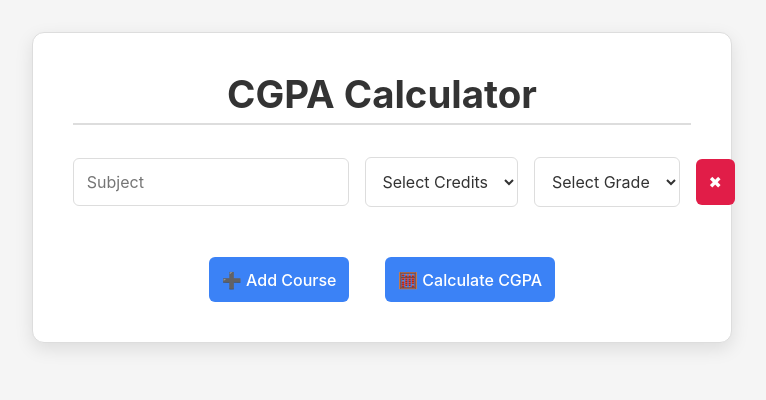
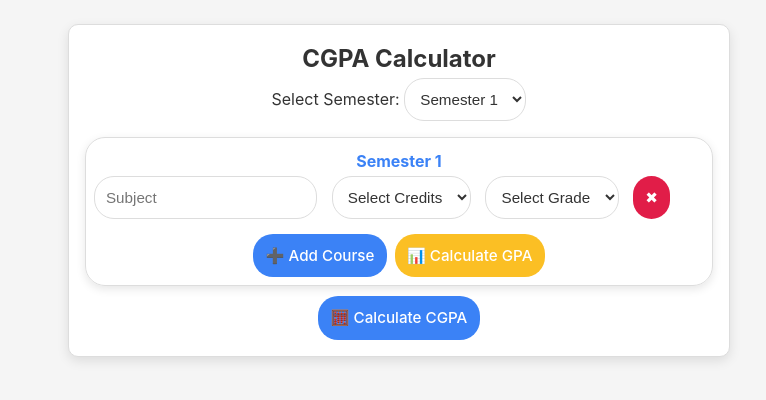
Before and after one commit to hanish007/CGPA-Calculator, a React (Vite) app: page / in a window 1280 px wide. Shown: the top 400 px of the page, without its empty margins (258-1024 px from the left). Built offline with nearby package versions, Linux system fonts and the light colour scheme.

Commit message:
major update

```diff
--- a/src/App.css
+++ b/src/App.css
@@ -8,15 +8,10 @@
   --button-hover-bg: #1e40af;
   --button-text-color: #fff;
   --error-color: #e11d48;
-  --input-padding: 0.8rem;
-  --border-radius: 6px;
-}
-
-* {
-  box-sizing: border-box;
-  margin: 0;
-  padding: 0;
-  font-family: 'Inter', sans-serif;
+  --input-padding: 0.7rem; /* Slightly smaller padding */
+  --border-radius: 20px;
+  --font-size: 0.95rem; /* Slightly smaller font size */
+  line-height: 0.2;
 }
 
 body {
@@ -26,92 +21,67 @@ body {
   justify-content: center;
   align-items: flex-start;
   min-height: 100vh;
-  padding: 2rem;
+  padding: 1.5rem; /* Reduced padding */
 }
 
 .App {
   background: var(--input-bg);
-  padding: 2.5rem;
-  border-radius: 12px;
-  box-shadow: 0 6px 18px rgba(0, 0, 0, 0.1);
-  max-width: 700px;
+  padding: 1rem; /* Reduced padding */
+  border-radius: 10px; /* Slightly smaller border radius */
+  box-shadow: 0 4px 12px rgba(0, 0, 0, 0.1);
+  max-width: 800px;
   width: 100%;
   text-align: center;
   border: 1px solid var(--input-border);
 }
 
-h1 {
-  font-size: 2.4rem;
-  color: var(--text-color);
-  margin-bottom: 2rem;
-  padding-bottom: 0.5rem;
-  border-bottom: 2px solid var(--input-border);
+.semester-selector {
+  margin-bottom: 1rem; /* Reduced bottom margin */
 }
 
-.course-list {
-  display: flex;
-  flex-direction: column;
-  gap: 1.5rem;
+.semester-selector select {
+  padding: var(--input-padding);
+  border: 1px solid var(--input-border);
+  border-radius: var(--border-radius);
+  background-color: var(--input-bg);
+  font-size: var(--font-size); /* Smaller font size */
+  color: var(--text-color);
+}
+
+.semester-section {
+  margin-top: 1rem;
+  padding: 0.5rem; /* Reduced padding */
+  border: 1px solid var(--input-border);
+  border-radius: var(--border-radius);
+  box-shadow: 0 3px 10px rgba(0, 0, 0, 0.1);
 }
 
 .course-input {
   display: flex;
-  gap: 1rem;
-  align-items: center;
+  gap: 0.9rem; /* Reduced gap between elements */
+  margin-bottom: 0.9rem; /* Reduced margin between rows */
 }
 
-.subject-input {
-  flex: 2;
+.subject-input,
+select {
   padding: var(--input-padding);
   border: 1px solid var(--input-border);
   border-radius: var(--border-radius);
   background-color: var(--input-bg);
-  font-size: 1rem;
-  color: var(--text-color);
-}
-
-select {
-  flex: 1;
-  padding: var(--input-padding);
-  border: 1px solid var(--input-border);
-  border-radius: var(--border-radius);
-  background-color: var(--input-bg);
-  font-size: 1rem;
+  font-size: var(--font-size); /* Smaller font size */
   color: var(--text-color);
 }
 
 button {
   padding: var(--input-padding);
-  font-size: 1rem;
-  border: none;
   border-radius: var(--border-radius);
+  font-size: var(--font-size); /* Smaller font size */
   cursor: pointer;
-  transition: background-color 0.3s ease, transform 0.2s ease;
-}
-
-.add-btn,
-.calculate-btn {
-  margin-top: 30px;
-  background-color: var(--button-bg);
-  color: var(--button-text-color);
 }
 
 .add-btn {
-  margin-right: 20px;
-}
-
-.add-btn:hover,
-.calculate-btn:hover {
-  background-color: var(--button-hover-bg);
-  transform: translateY(-2px);
-}
-
-.action-buttons {
-  display: flex;
-  justify-content: center;
-  gap: 1rem;
-  flex-wrap: wrap;
-  margin-top: 20px;
+  background-color: var(--button-bg);
+  color: var(--button-text-color);
 }
 
 .remove-btn {
@@ -119,12 +89,27 @@ button {
   color: var(--button-text-color);
 }
 
-.remove-btn:hover {
-  background-color: #be123c;
+.calculate-btn {
+  background-color: var(--button-bg);
+  color: var(--button-text-color);
+  margin-top: 10px;
+}
+
+.gpa-btn {
+  background-color: #fbbf24; /* New color for GPA button */
+  color: #fff;
+  margin-left: 0.5rem; /* Added small space between buttons */
 }
 
 h2 {
-  margin-top: 2rem;
-  font-size: 1.8rem;
   color: var(--accent-color);
+  font-size: 1rem; /* Reduced size of overall CGPA */
 }
+
+h3 {
+  font-size: 1rem; /* Adjusted GPA for semester size */
+}
+h1 {
+  font-size: 1.5em;
+  line-height: 0.2;
+}
--- a/src/App.jsx
+++ b/src/App.jsx
@@ -2,8 +2,20 @@ import React, { useState } from "react";
 import "./App.css";
 
 function App() {
-  const [courses, setCourses] = useState([{ subject: "", credits: "", grade: "" }]);
+  const [semesters, setSemesters] = useState({
+    1: [{ subject: "", credits: "", grade: "" }],
+    2: [{ subject: "", credits: "", grade: "" }],
+    3: [{ subject: "", credits: "", grade: "" }],
+    4: [{ subject: "", credits: "", grade: "" }],
+    5: [{ subject: "", credits: "", grade: "" }],
+    6: [{ subject: "", credits: "", grade: "" }],
+    7: [{ subject: "", credits: "", grade: "" }],
+    8: [{ subject: "", credits: "", grade: "" }],
+  });
+
+  const [selectedSemester, setSelectedSemester] = useState(1);
   const [cgpa, setCgpa] = useState(null);
+  const [semesterGPA, setSemesterGPA] = useState({});
 
   const gradeToPoints = {
     O: 10,
@@ -15,27 +27,36 @@ function App() {
   };
 
   const creditOptions = [1, 2, 3, 4, 5, 6];
+  const semesterOptions = [1, 2, 3, 4, 5, 6, 7, 8];
 
   const handleChange = (index, field, value) => {
-    const newCourses = [...courses];
-    newCourses[index][field] = value;
-    setCourses(newCourses);
+    const updatedSemesters = { ...semesters };
+    updatedSemesters[selectedSemester][index][field] = value;
+    setSemesters(updatedSemesters);
   };
 
   const addCourse = () => {
-    setCourses([...courses, { subject: "", credits: "", grade: "" }]);
+    const updatedSemesters = { ...semesters };
+    updatedSemesters[selectedSemester] = [
+      ...updatedSemesters[selectedSemester],
+      { subject: "", credits: "", grade: "" },
+    ];
+    setSemesters(updatedSemesters);
   };
 
   const removeCourse = (index) => {
-    const newCourses = courses.filter((_, i) => i !== index);
-    setCourses(newCourses);
+    const updatedSemesters = { ...semesters };
+    updatedSemesters[selectedSemester] = updatedSemesters[selectedSemester].filter(
+      (_, i) => i !== index
+    );
+    setSemesters(updatedSemesters);
   };
 
-  const calculateCGPA = () => {
+  const calculateGPA = () => {
     let totalGradePoints = 0;
     let totalCredits = 0;
 
-    courses.forEach((course) => {
+    semesters[selectedSemester]?.forEach((course) => {
       const gradePoints = gradeToPoints[course.grade];
       const credits = parseFloat(course.credits);
       if (gradePoints && credits) {
@@ -44,25 +65,64 @@ function App() {
       }
     });
 
-    setCgpa(totalCredits > 0 ? (totalGradePoints / totalCredits).toFixed(2) : 0);
+    const gpa = totalCredits > 0 ? (totalGradePoints / totalCredits).toFixed(2) : 0;
+    setSemesterGPA((prev) => ({
+      ...prev,
+      [selectedSemester]: gpa,
+    }));
+  };
+
+  const calculateCGPA = () => {
+    let totalGPA = 0;
+    let count = 0;
+
+    // Loop through all semesters and calculate the average GPA
+    for (let semester = 1; semester <= 8; semester++) {
+      if (semesterGPA[semester]) {
+        totalGPA += parseFloat(semesterGPA[semester]);
+        count++;
+      }
+    }
+
+    const cgpa = count > 0 ? (totalGPA / count).toFixed(2) : 0;
+    setCgpa(cgpa);
   };
 
   return (
     <div className="App">
       <h1>CGPA Calculator</h1>
-      <div className="course-list">
-        {courses.map((course, index) => (
+      <div className="semester-selector">
+        <label htmlFor="semester-dropdown">Select Semester: </label>
+        <select
+          id="semester-dropdown"
+          value={selectedSemester}
+          onChange={(e) => setSelectedSemester(Number(e.target.value))}
+        >
+          {semesterOptions.map((semester) => (
+            <option key={semester} value={semester}>
+              Semester {semester}
+            </option>
+          ))}
+        </select>
+      </div>
+      <div className="semester-section">
+        <h2>Semester {selectedSemester}</h2>
+        {semesters[selectedSemester]?.map((course, index) => (
           <div key={index} className="course-input">
             <input
               type="text"
               placeholder="Subject"
               value={course.subject}
-              onChange={(e) => handleChange(index, "subject", e.target.value)}
+              onChange={(e) =>
+                handleChange(index, "subject", e.target.value)
+              }
               className="subject-input"
             />
             <select
               value={course.credits}
-              onChange={(e) => handleChange(index, "credits", e.target.value)}
+              onChange={(e) =>
+                handleChange(index, "credits", e.target.value)
+              }
             >
               <option value="">Select Credits</option>
               {creditOptions.map((credit) => (
@@ -73,7 +133,9 @@ function App() {
             </select>
             <select
               value={course.grade}
-              onChange={(e) => handleChange(index, "grade", e.target.value)}
+              onChange={(e) =>
+                handleChange(index, "grade", e.target.value)
+              }
             >
               <option value="">Select Grade</option>
               {Object.keys(gradeToPoints).map((grade) => (
@@ -82,21 +144,30 @@ function App() {
                 </option>
               ))}
             </select>
-            <button className="remove-btn" onClick={() => removeCourse(index)}>
+            <button
+              className="remove-btn"
+              onClick={() => removeCourse(index)}
+            >
               ✖
             </button>
           </div>
         ))}
-      </div>
-      <div className="action-buttons">
         <button className="add-btn" onClick={addCourse}>
           ➕ Add Course
         </button>
+        <button className="gpa-btn" onClick={calculateGPA}>
+          📊 Calculate GPA
+        </button>
+        {semesterGPA[selectedSemester] && (
+          <h3>GPA for Semester {selectedSemester}: {semesterGPA[selectedSemester]}</h3>
+        )}
+      </div>
+      <div className="action-buttons">
         <button className="calculate-btn" onClick={calculateCGPA}>
           🧮 Calculate CGPA
         </button>
       </div>
-      {cgpa !== null && <h2>Your CGPA: {cgpa}</h2>}
+      {cgpa !== null && <h2>Overall CGPA: {cgpa}</h2>}
     </div>
   );
 }
```
